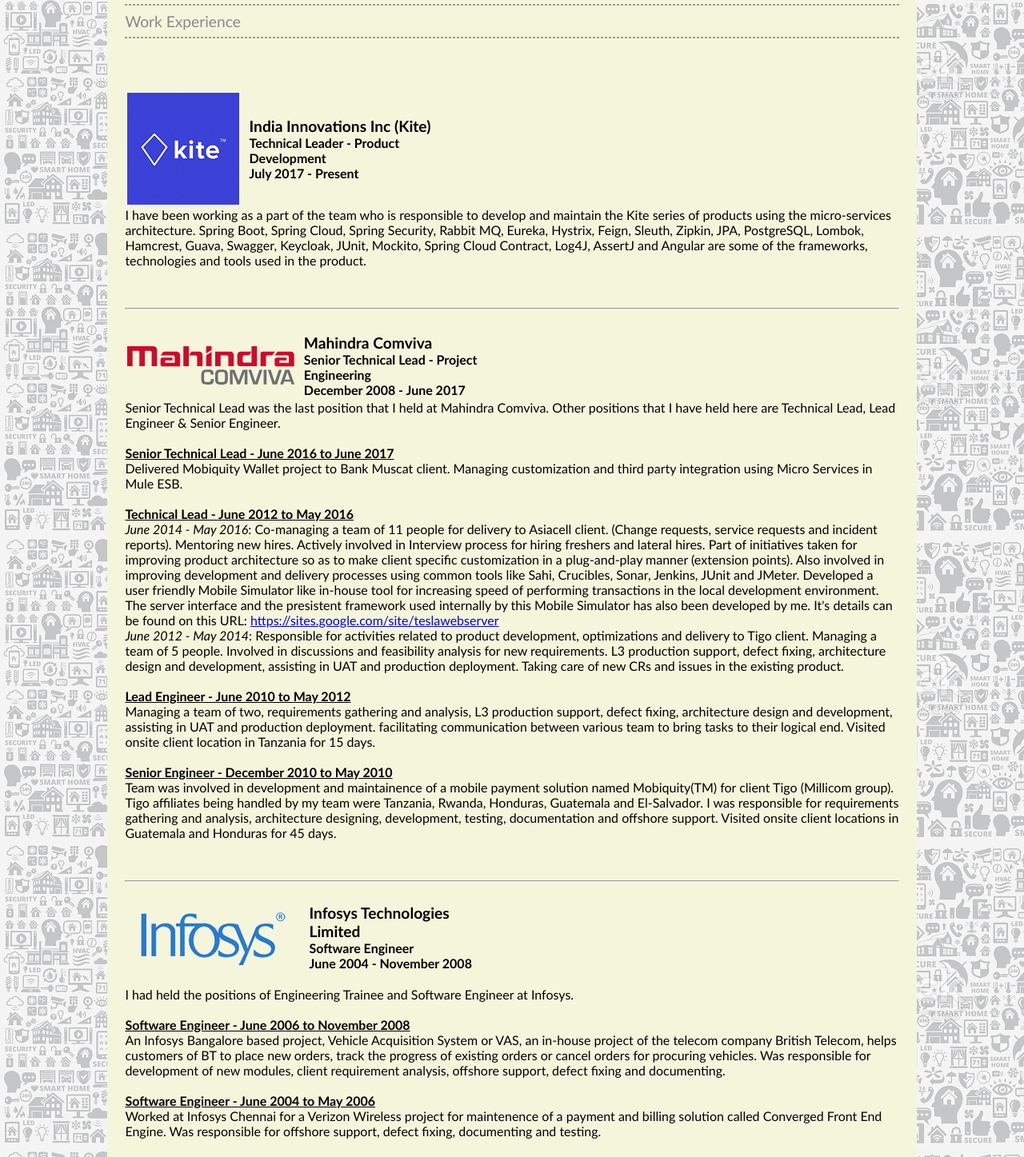
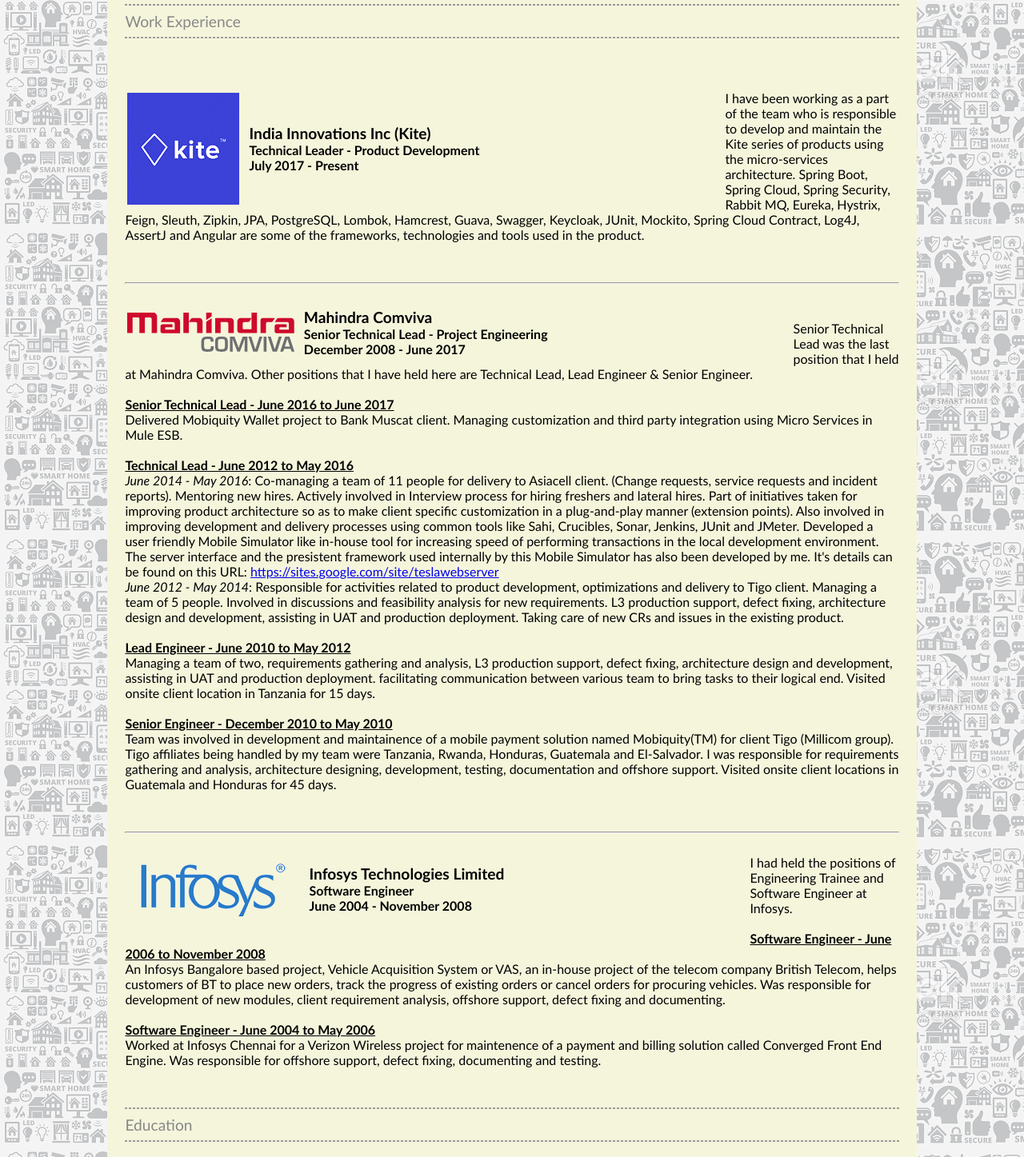
Before and after one commit to hemant-batra/hemant-batra.github.io, a plain HTML site: page index.html in a window 1280 px wide. Shown: the part 862-2309 px from the top of the page at 80% size. Drawn offline with Linux system fonts and the light colour scheme.

Commit message:
Update index.html

```diff
--- a/index.html
+++ b/index.html
@@ -53,7 +53,7 @@
                         <b>Technical Leader - Product Development</b><br>
                         <b>July 2017 - Present</b>
                     </td>
-					<td width="520px">
+					<td width="300px">
 					</td>
                 </tr>
 			</table>
@@ -78,7 +78,7 @@
                         <b>Senior Technical Lead - Project Engineering</b><br>
                         <b>December 2008 - June 2017</b>
                     </td>
-					<td width="520px">
+					<td width="300px">
 					</td>
                 </tr>
             </table>
@@ -128,7 +128,7 @@
                         <b>Software Engineer</b><br>
                         <b>June 2004 - November 2008</b>
                     </td>
-					<td width="520px">
+					<td width="300px">
 					</td>
                 </tr>
             </table>
```
